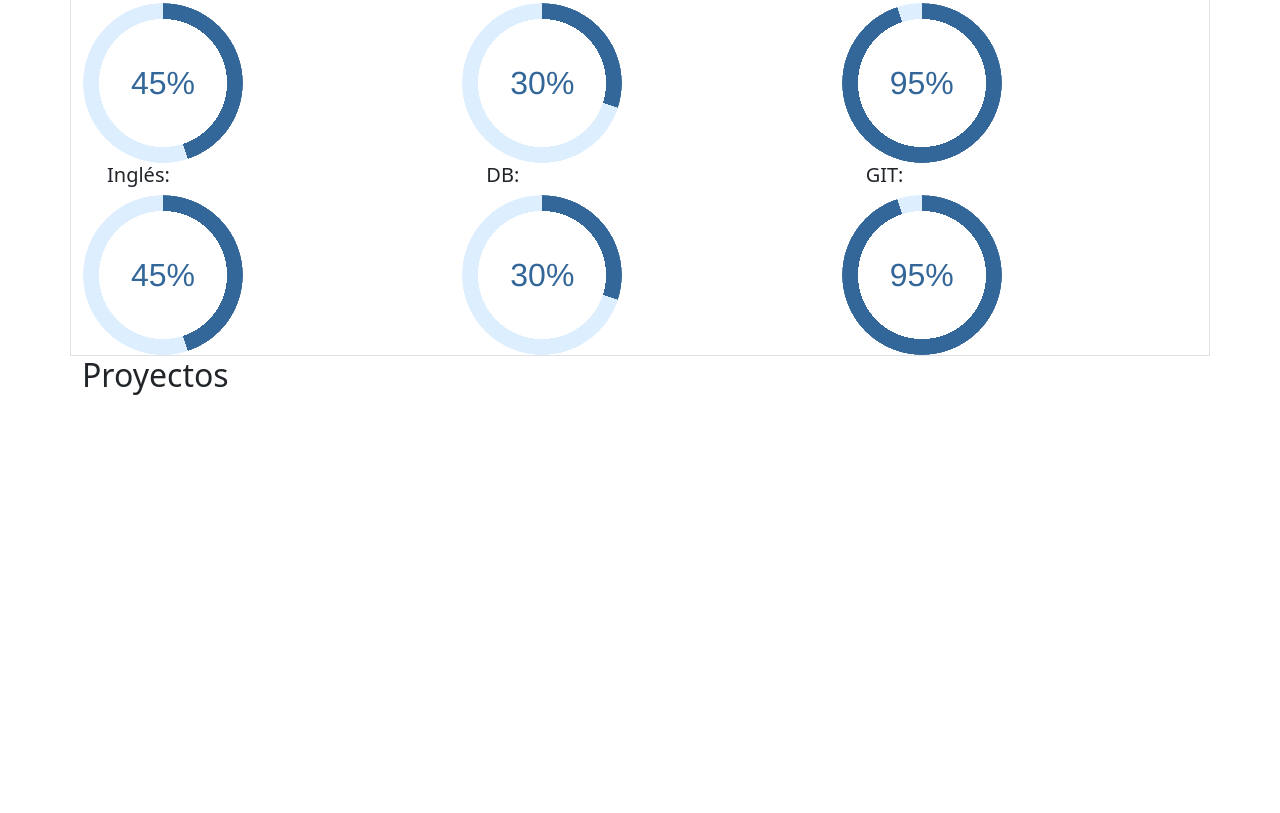
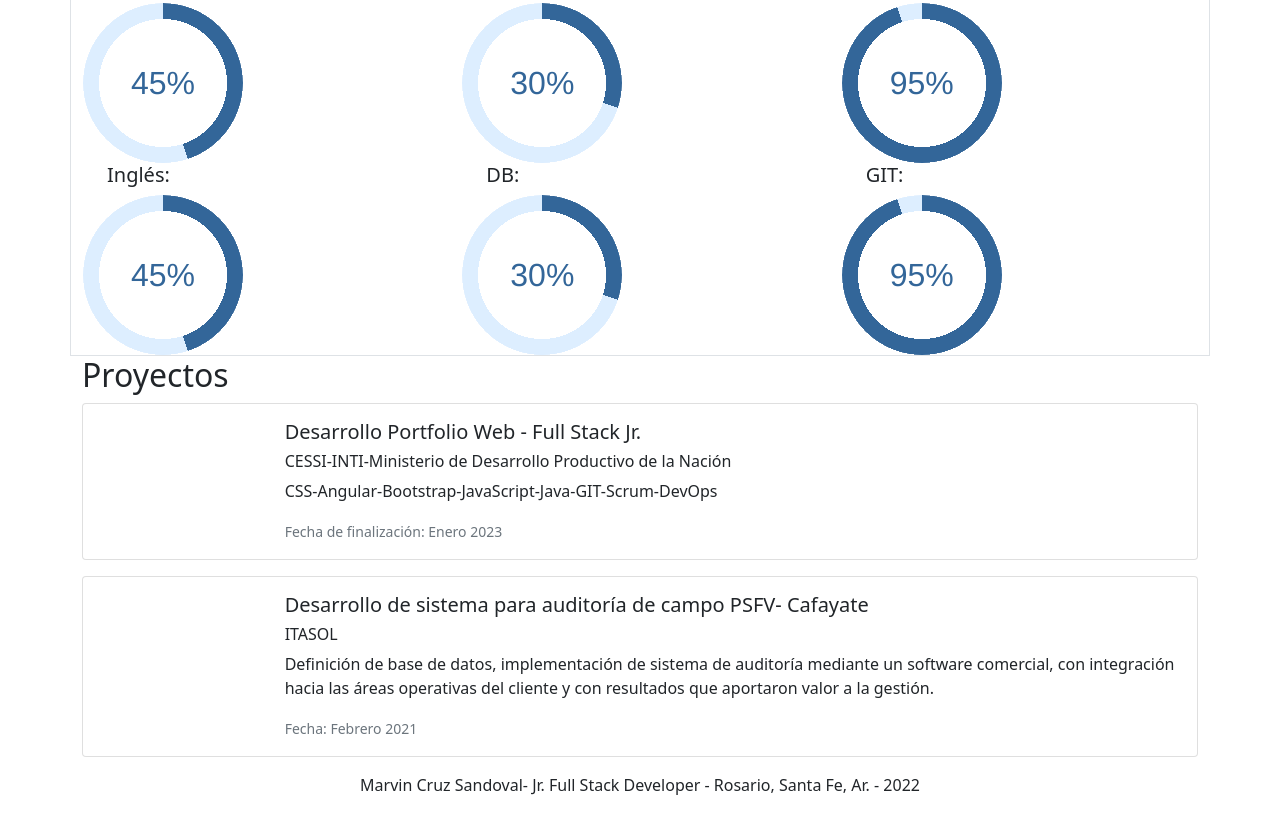
Before and after one commit to marvinx2022/mncsandoyoprogramo, a website built with webpack: page src/index.html in a window 1280 px wide. Shown: the part 2630-3443 px from the top of the page. Before the commit the page ends 3049 px from the top, so only its background shows below. Built offline with nearby package versions, Linux system fonts and the light colour scheme.

Commit message:
Maquetado estático finalizado.

```diff
--- a/src/index.html
+++ b/src/index.html
@@ -295,8 +295,49 @@
   <div class="container"><h2>Proyectos</h2></div>
 
 
+  <div class="container" >
+  <div class="card mb-3" style="max-width: 100%;">
+    <div class="row g-0">
+      <div class="imag-aux col-md-2">
+
+      </div>
+      <div class="col-md-10">
+        <div class="card-body">
+          <h5 class="card-title">Desarrollo Portfolio Web - Full Stack Jr.</h5>
+    <h6 class="card-title">CESSI-INTI-Ministerio de Desarrollo Productivo de la Nación</h6>
+          <p class="card-text">CSS-Angular-Bootstrap-JavaScript-Java-GIT-Scrum-DevOps</p>
+          <p class="card-text"><small class="text-muted">Fecha de finalización: Enero 2023</small></p>
+        </div>
+      </div>
+    </div>
+  </div>
+  </div>
+<!--Pendiente agregar link a repositorio final-->
 
 
+<div class="container" >
+<div class="card mb-3" style="max-width: 100%;">
+  <div class="row g-0">
+    <div class="imag-aux col-md-2">
+
+    </div>
+    <div class="col-md-10">
+      <div class="card-body">
+        <h5 class="card-title">Desarrollo de sistema para auditoría de campo PSFV- Cafayate</h5>
+  <h6 class="card-title">ITASOL</h6>
+        <p class="card-text">Definición de base de datos, implementación de sistema de auditoría mediante un software comercial, con integración hacia las áreas operativas del cliente y con resultados que aportaron valor a la gestión.</p>
+        <p class="card-text"><small class="text-muted">Fecha: Febrero 2021</small></p>
+      </div>
+    </div>
+  </div>
+</div>
+</div>
+
+<footer class= "text-center">
+
+  Marvin Cruz Sandoval- Jr. Full Stack Developer - Rosario, Santa Fe, Ar. - 2022
+
+</footer>
 
 
 </div>
```
